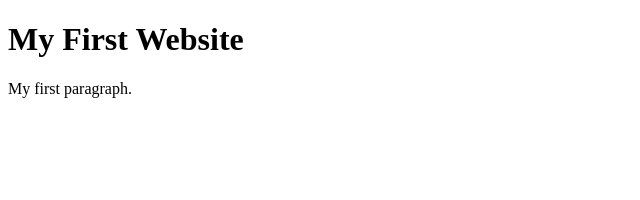
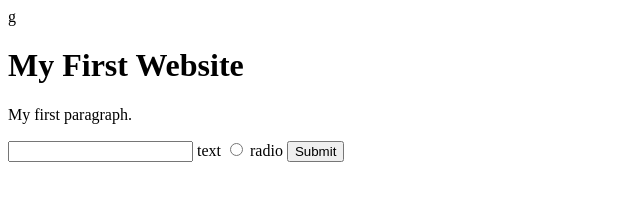
Before and after one commit to onionCarrotCelery/codersrank-template-pmyz3a, a website: page index.html in a window 1280 px wide. Shown: the whole page, without its empty margins (0-640 px from the left). Drawn offline with Linux system fonts and the light colour scheme.

Commit message:
1 file modified

```diff
--- a/index.html
+++ b/index.html
@@ -1,6 +1,7 @@
 <!DOCTYPE html>
 <html>
   <head>
+    <meta charset="utf-8">g
     <title>Page Title</title>
   </head>
   <body>
@@ -8,5 +9,14 @@
     <h1>My First Website</h1>
     <p>My first paragraph.</p>
 
+
+    <form>
+      <input type=text name="text"></input>
+      <label for="text">text<label>
+      <input type=radio name="radio"></input>
+      <label for="radio">radio<label>
+      <input type=submit name="submit"></input>
+    </form>
+
   </body>
 </html>
```
